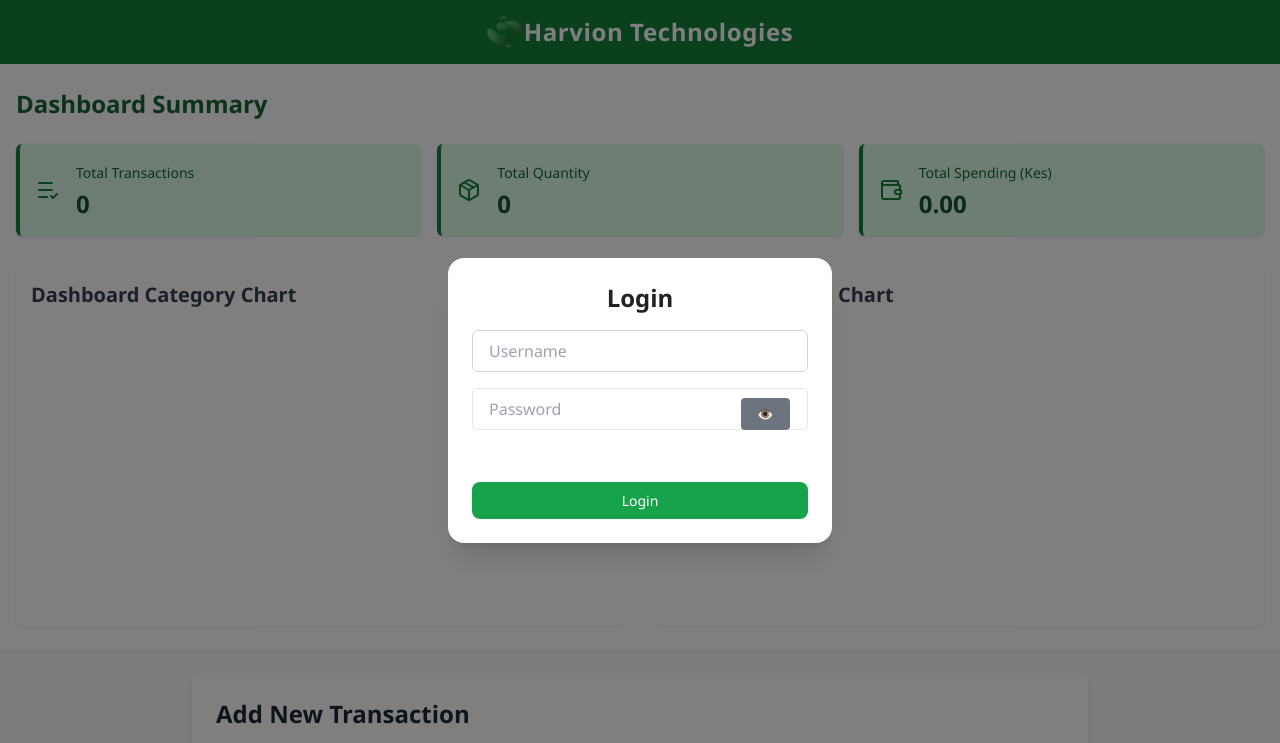
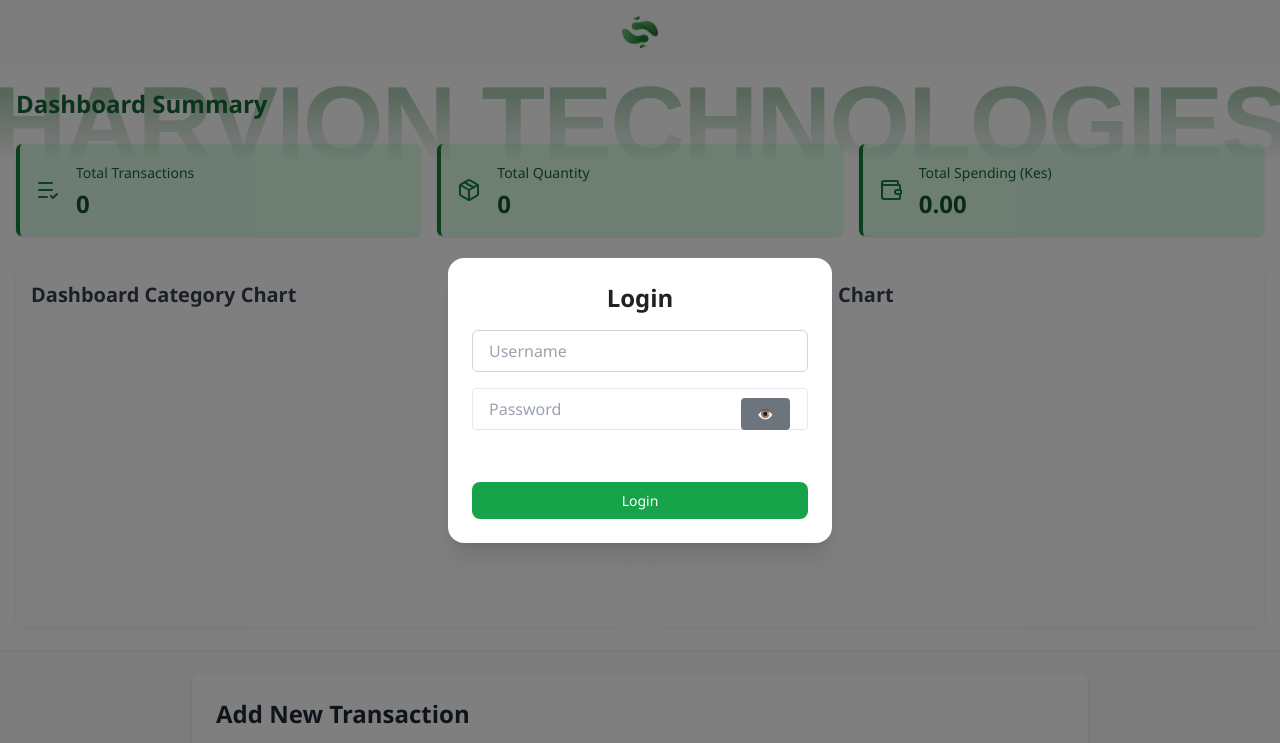
Before and after one commit to malcomkamau/finance-tracker, a website: page index.html in a window 1280 px wide. Shown: the top 743 px of the page. Drawn offline with nearby package versions, Linux system fonts and the light colour scheme; no server answers.

Commit message:
Modified Header

```diff
--- a/index.html
+++ b/index.html
@@ -75,13 +75,11 @@
       <div class="loader"></div>
     </div>
     <!-- Header -->
-    <header class="bg-green-700 text-white shadow-md">
+    <header class="shadow-md">
       <div class="max-w-7xl mx-auto px-4 py-4 flex justify-center items-center">
         <!-- Placeholder for future logo or nav -->
         <img src="favicon.png" alt="Logo" class="h-8" />
-        <h1 class="text-2xl text-white font-bold tracking-wide">
-          Harvion Technologies
-        </h1>
+        <h1 class="title">HARVION Technologies</h1>
       </div>
     </header>
 
--- a/style.css
+++ b/style.css
@@ -14,6 +14,26 @@
   overflow-x: hidden;
   padding: 0;
   margin: 0;
+}
+
+.title {
+	font-size: 6.5rem;
+	font-weight: 900;
+	font-family: 'Fauna', sans-serif;
+	text-transform: uppercase;
+	letter-spacing: -0.02em;
+	position: absolute;
+	top: 45px;
+	left: 50%;
+	transform: translateX(-50%);
+	pointer-events: none;
+	white-space: nowrap;
+	background: linear-gradient(to bottom,
+			rgba(26, 117, 46, 0.35) 30%,
+			rgb(255 255 255 / 0%) 76%);
+	-webkit-background-clip: text;
+	background-clip: text;
+	color: transparent;
 }
 
 .container {
```
